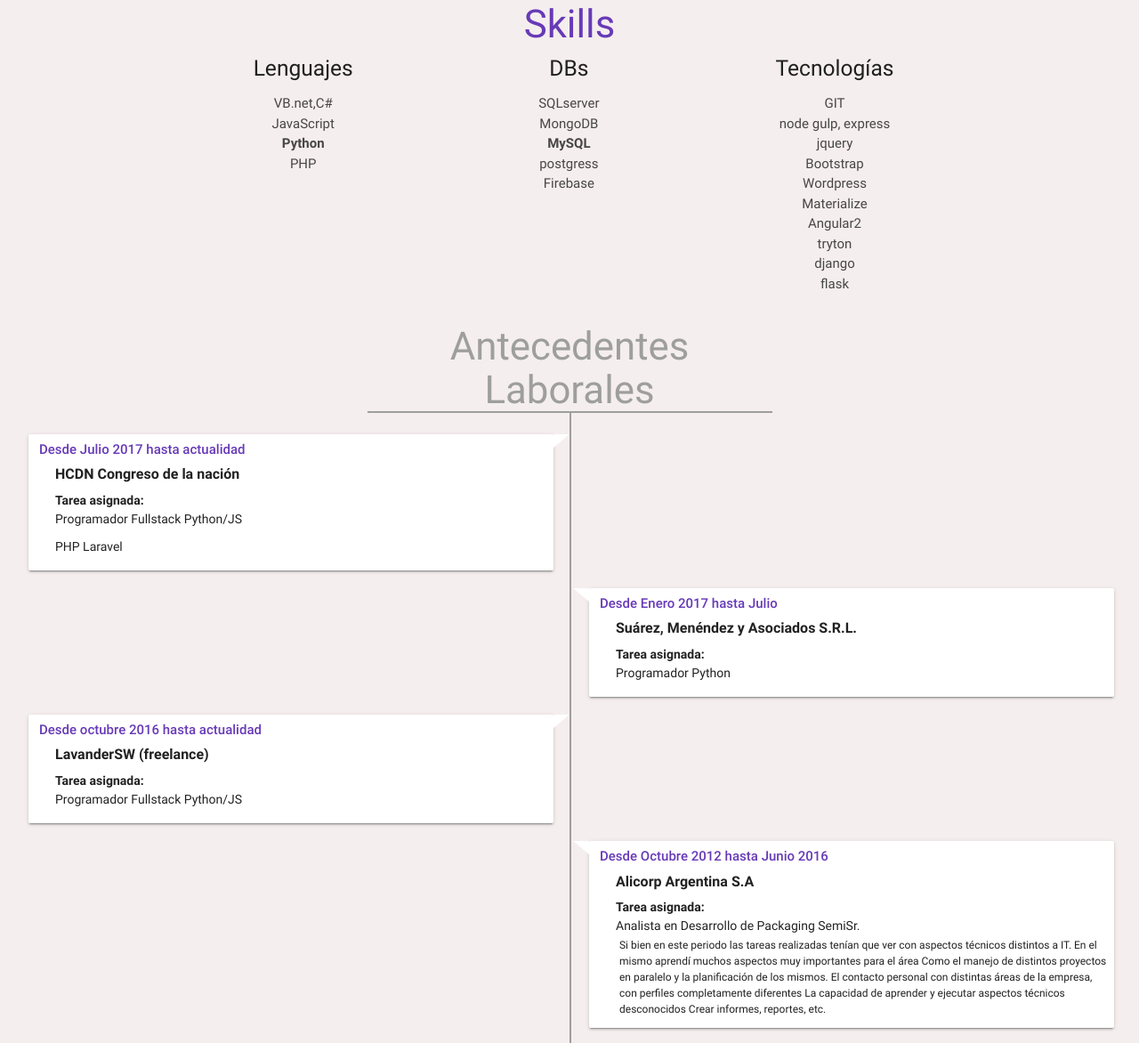
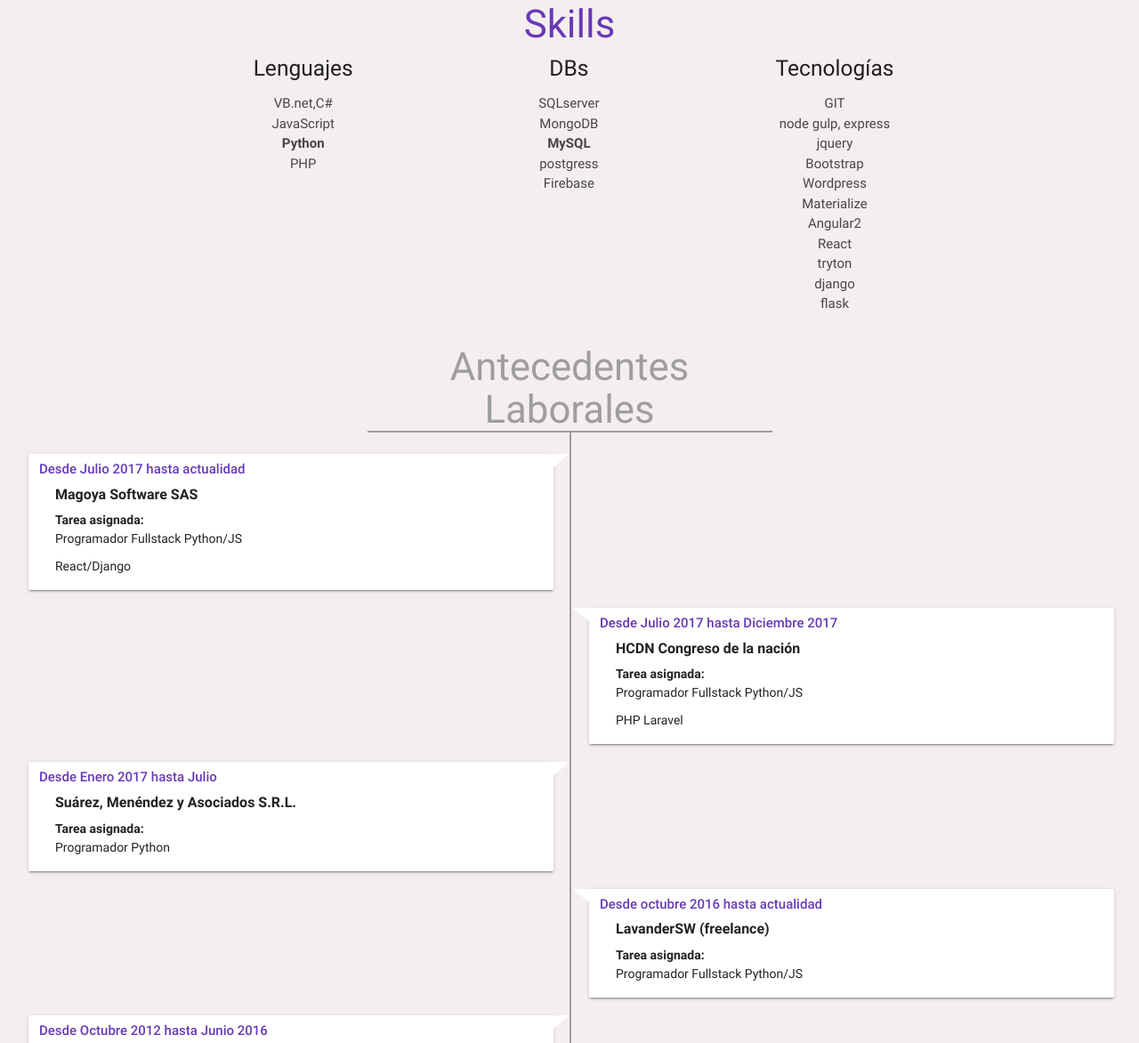
Before and after one commit to RodrigoHernan/cv, a plain HTML site: page index.html in a window 1280 px wide. Shown: the part 861-2033 px from the top of the page at 89% size. Drawn offline with nearby package versions, Linux system fonts and the light colour scheme.

Commit message:
se agrega magoya a antecedentes laborales

```diff
--- a/index.html
+++ b/index.html
@@ -198,6 +198,7 @@ por favor no dejes que caiga en las frias y sucias manos de .NET
                                 <li>Wordpress </li>
                                 <li>Materialize</li>
                                 <li>Angular2</li>
+                                <li>React</li>
                                 <li>tryton</li>
                                 <li>django</li>
                                 <li>flask</li>
@@ -215,9 +216,16 @@ por favor no dejes que caiga en las frias y sucias manos de .NET
     <h3 class="  antecedentes titulo accent">Antecedentes Laborales</h3>
 <div class="row antecedentes">
         <ul id="staggered-test">
-
             <li class="card">
                 <div class="fecha">Desde Julio 2017 hasta actualidad </div>
+                <h1>
+                    Magoya Software SAS
+                </h1>
+                <p><b>Tarea asignada:</b><br>Programador Fullstack Python/JS </p>
+                <p>React/Django</p>
+            </li>
+            <li class="card">
+                <div class="fecha">Desde Julio 2017 hasta Diciembre 2017 </div>
                 <h1>
                     HCDN Congreso de la nación
                 </h1>
```
